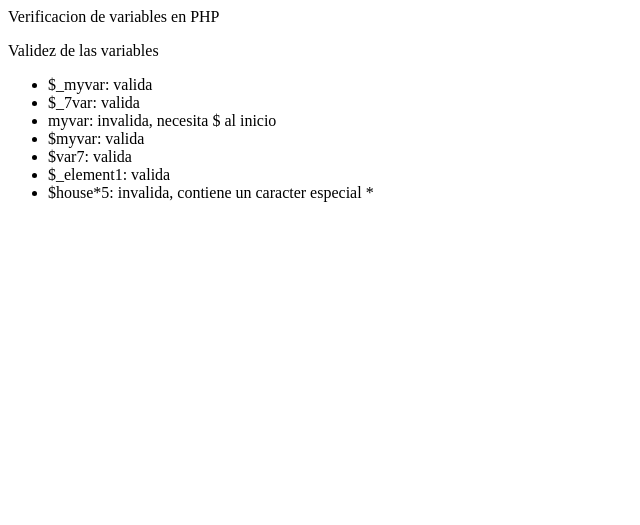
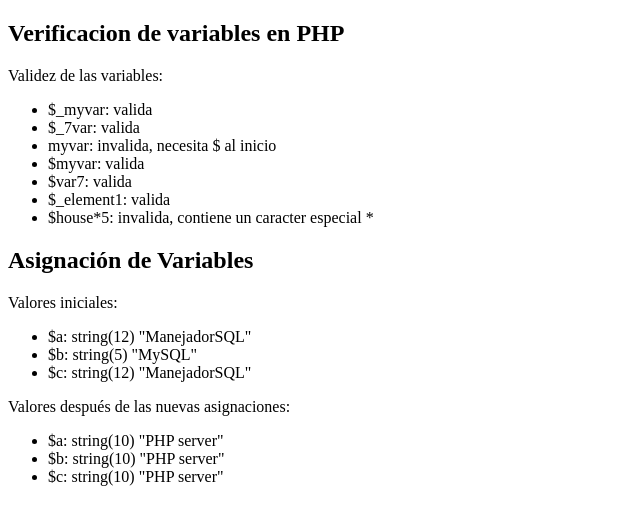
Before and after one commit to VianeyF/tecwebDW, a PHP site: page / in a window 1280 px wide. Shown: the top 525 px of the page, without its empty margins (0-640 px from the left). Run offline with PHP 8.4, Linux system fonts and the light colour scheme.

Commit message:
Cambio en dev, se agrego la asignacion de valores y muestra contendido de variables PHP

```diff
--- a/practicas/p05/index.php
+++ b/practicas/p05/index.php
@@ -6,8 +6,8 @@
     <title>P5 Verificacion variables PHP</title>
 </head>
 <body>
-    <hi>Verificacion de variables en PHP</h1>
-    <p>Validez de las variables</p>
+    <h2>Verificacion de variables en PHP</h2>
+    <p>Validez de las variables:</p>
     <ul>
         <li>$_myvar: <?php echo 'valida';?></li>
         <li>$_7var: <?php echo 'valida';?></li>
@@ -22,5 +22,39 @@
     //liberar variables
     unset($_myvar, $_7var, $myvar, $myvar, $var7, $_element1, $house5);
     ?>
+
+<h2>Asignación de Variables</h2>
+
+<?php
+// Asignaciones iniciales
+$a = "ManejadorSQL";
+$b = 'MySQL';
+$c = &$a;
+
+// Mostrar el contenido inicial
+echo "<p>Valores iniciales:</p>";
+echo "<ul>";
+echo "<li>\$a: "; var_dump($a); echo "</li>";
+echo "<li>\$b: "; var_dump($b); echo "</li>";
+echo "<li>\$c: "; var_dump($c); echo "</li>";
+echo "</ul>";
+
+// Nuevas asignaciones
+$a = "PHP server";
+$b = &$a;
+
+// Mostrar el contenido después de las nuevas asignaciones
+echo "<p>Valores después de las nuevas asignaciones:</p>";
+echo "<ul>";
+echo "<li>\$a: "; var_dump($a); echo "</li>";
+echo "<li>\$b: "; var_dump($b); echo "</li>";
+echo "<li>\$c: "; var_dump($c); echo "</li>";
+echo "</ul>";
+
+// Liberar variables
+unset($a, $b, $c);
+?>
+
+
 </body>
 </html>
```
